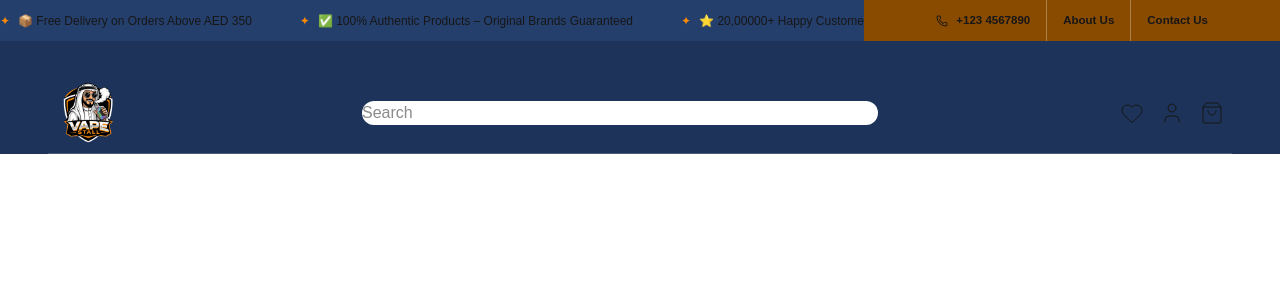
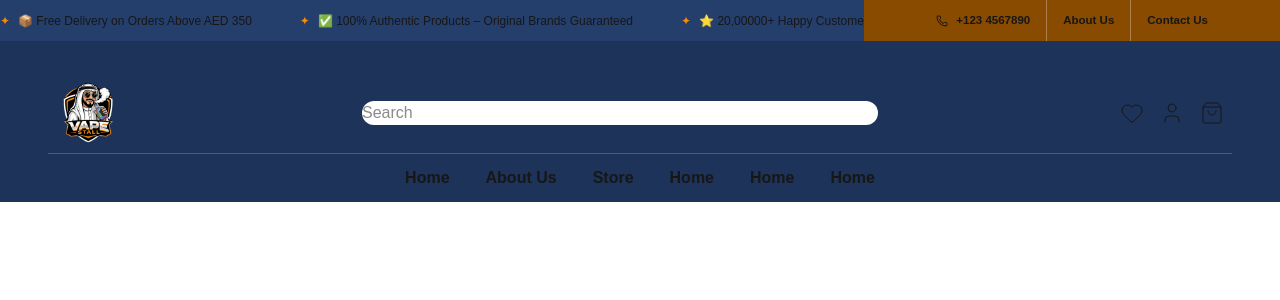
Before and after one commit to hissamdev/clone-vapestall, a Next.js app: page / in a window 1280 px wide. Shown: the top 300 px of the page. Built offline with nearby package versions, Linux system fonts and the light colour scheme.

Commit message:
Finalized a minimal version of the header

```diff
--- a/src/components/ui/Header.tsx
+++ b/src/components/ui/Header.tsx
@@ -10,11 +10,21 @@ import Link from "next/link";
 import React from "react";
 
 export default function Header() {
+    const navLinks = [
+        { text: "Home", url: "/" },
+        { text: "About Us", url: "/" },
+        { text: "Store", url: "/" },
+        { text: "Home", url: "/" },
+        { text: "Home", url: "/" },
+        { text: "Home", url: "/" },
+    ];
+
     return (
         <div>
             <TopRibbon />
             <header className="px-12 bg-[#1D3359]">
-                <div className="mx-auto pt-8 max-w-375 flex justify-between items-center border-b border-white/20">
+                <div className="mx-auto pt-8 max-w-375 ">
+                    <div className="flex justify-between items-center border-b border-white/20">
                         <Link
                             href="/"
                             className="block relative w-20 aspect-square"
@@ -29,7 +39,7 @@ export default function Header() {
                         <div>
                             <input
                                 placeholder="Search"
-                            className="w-[516px] bg-white rounded-full"
+                                className="w-129 bg-white rounded-full"
                             />
                         </div>
 
@@ -53,6 +63,15 @@ export default function Header() {
                                 />
                             </div>
                         </div>
+                    </div>
+
+                    <nav className="py-3 flex justify-center gap-9 font-bold">
+                        {navLinks.map((link, idx) => (
+                            <Link key={idx} href={link.url} className="">
+                                {link.text}
+                            </Link>
+                        ))}
+                    </nav>
                 </div>
             </header>
         </div>
```
Also changed, not shown: 1 other file (tests, documents, lock files or other folders). Lines whose indentation alone changed are shown as unchanged.
